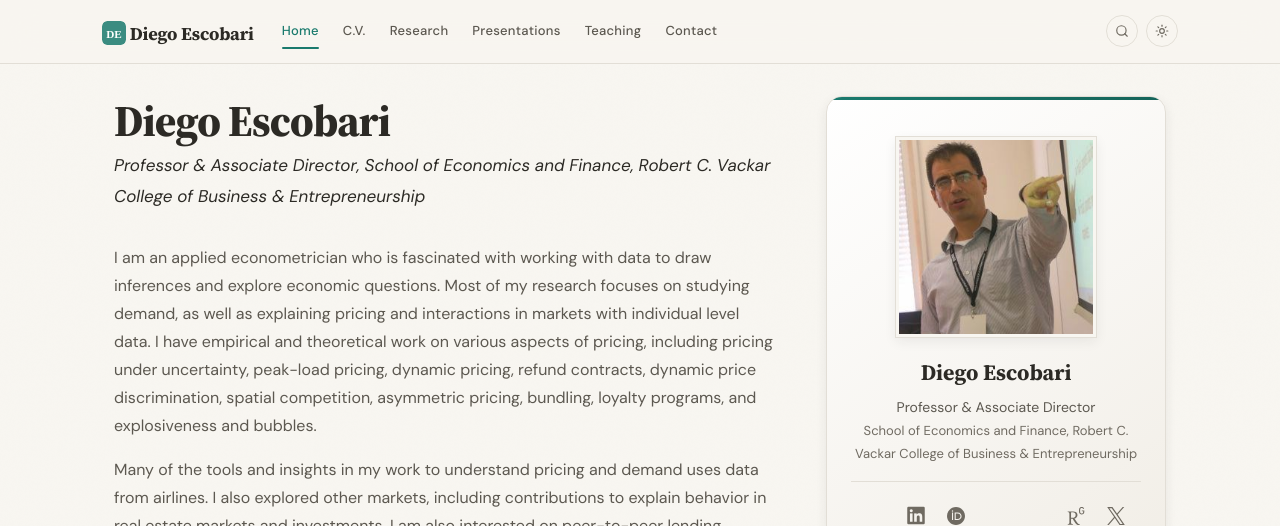
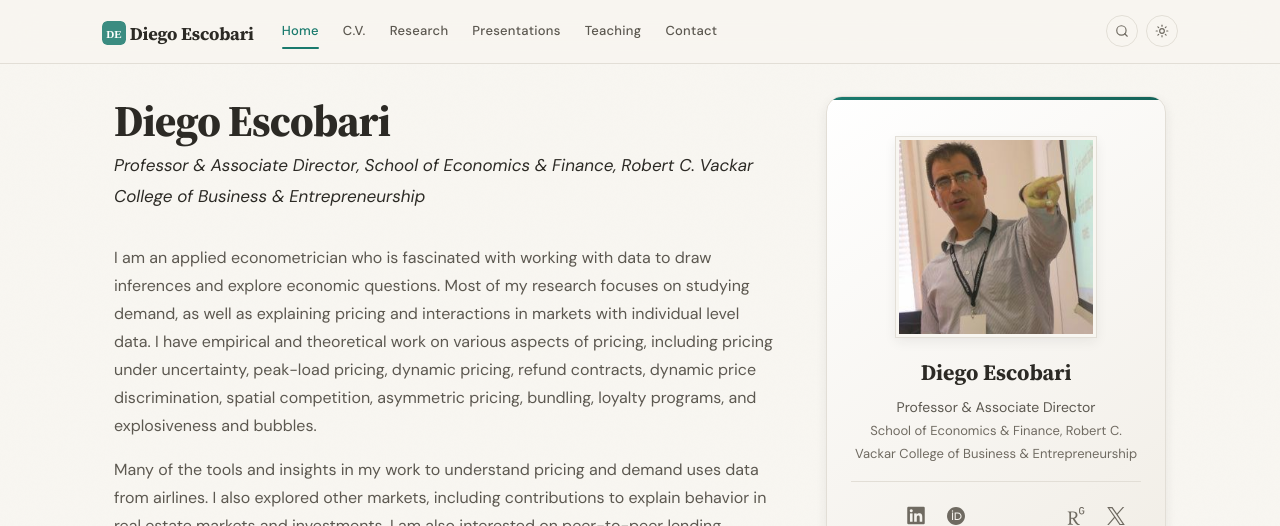
Before and after one commit to diegoescobari/diegoescobari.github.io, a Jekyll site: the page built from _pages/home.md, in a window 1280 px wide and 900 px high. Shown: the top 526 px of the window. Built offline with Jekyll 4.4.1, drawn with Linux system fonts in a browser that asks for light colours; a style sheet for code colours, icons or effects is not loaded; some of the changed text lies outside the part shown.

Commit message:
_config.yml

```diff
--- a/_config.yml
+++ b/_config.yml
@@ -3,7 +3,7 @@
 # ============================================================
 name: "Diego Escobari"
 title: "Professor & Associate Director"
-institution: "School of Economics and Finance, Robert C. Vackar College of Business & Entrepreneurship"
+institution: "School of Economics & Finance, Robert C. Vackar College of Business & Entrepreneurship"
 email: diego.escobari@utrgv.edu
 photo: headshot.jpg  # place your photo in images/
 
```
